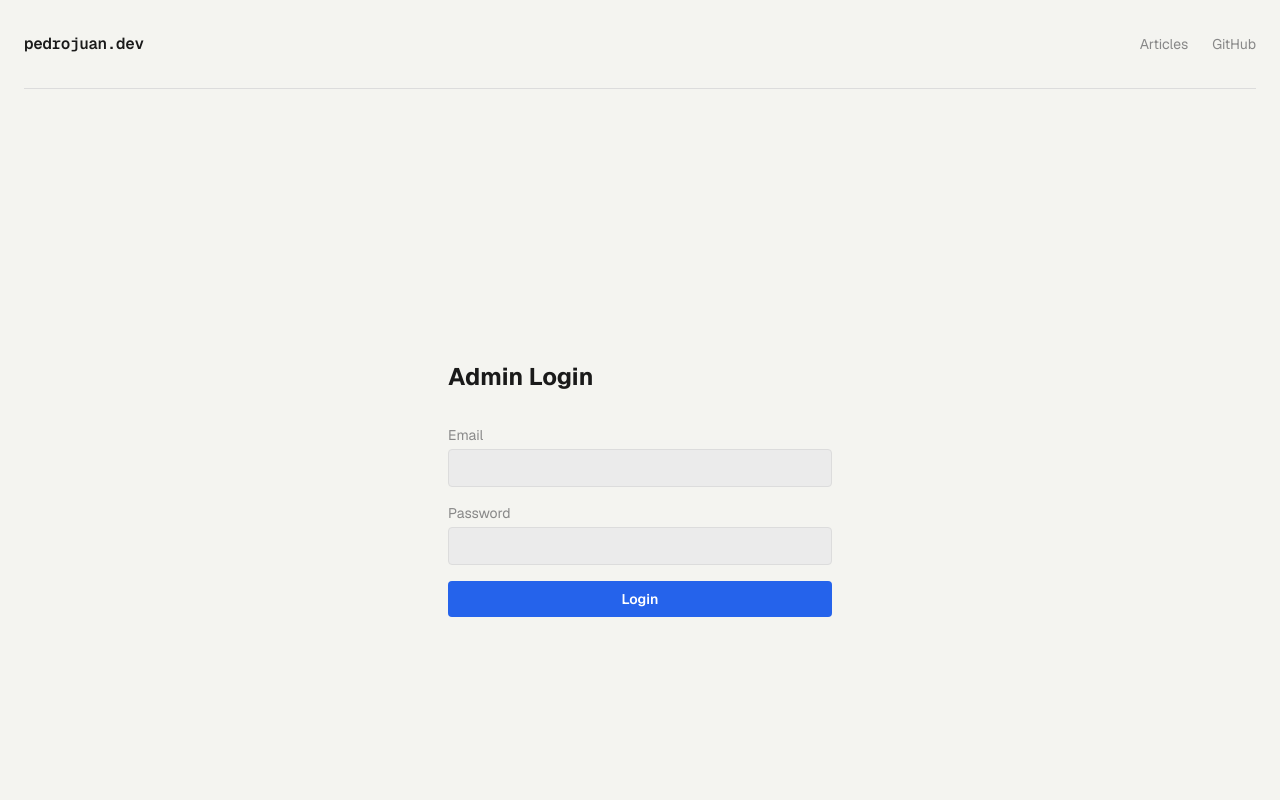
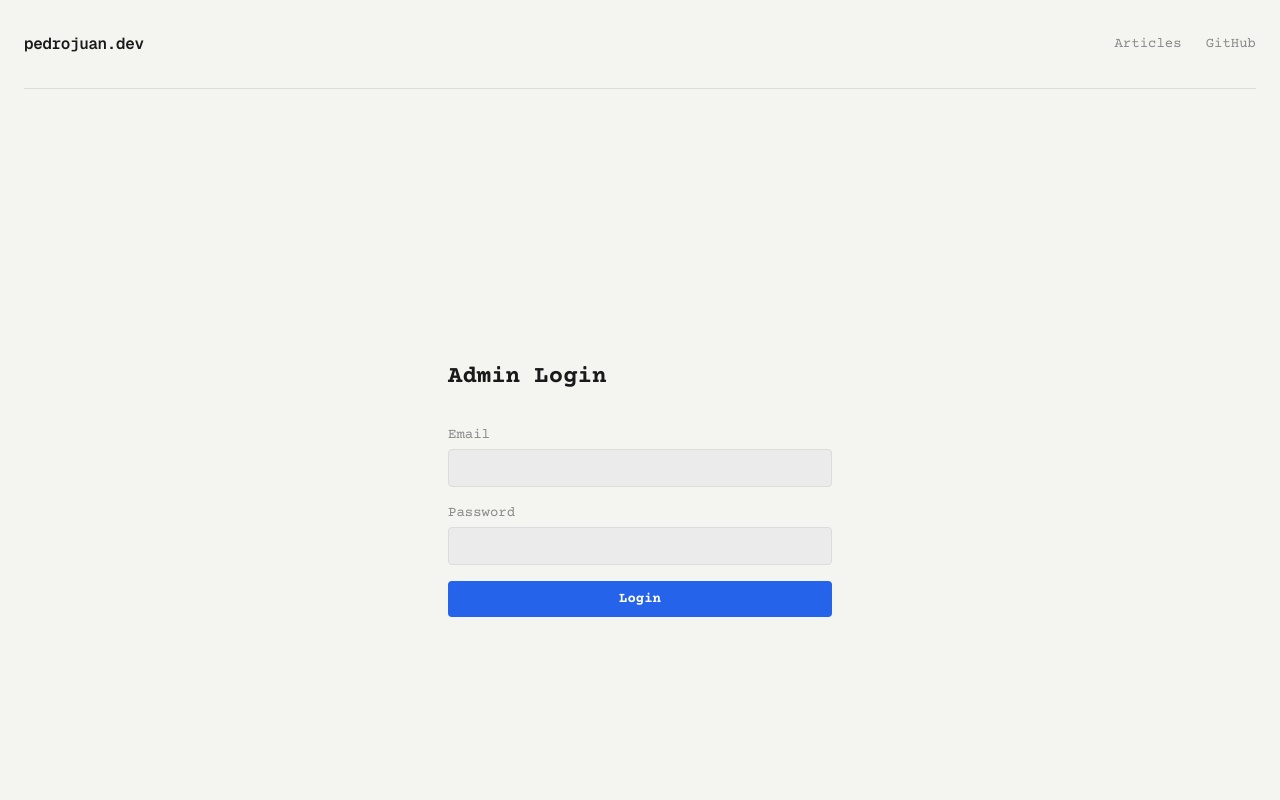
Before and after one commit to PedroJuanOfc/personal_blog, a Next.js app in the folder frontend/: page /admin/login in a window 1280 px wide. Shown: the top 800 px of the page. Built offline with nearby package versions, Linux system fonts and the light colour scheme; no server answers.

Commit message:
feat: switch to Courier Prime typewriter font and fix bio text

```diff
--- a/frontend/src/app/(public)/page.tsx
+++ b/frontend/src/app/(public)/page.tsx
@@ -57,7 +57,7 @@
           Pedro Juan.
         </h1>
         <p className="text-base leading-relaxed" style={{ color: "var(--muted)" }}>
-          Software engineer from Brazil. I write about what I learn — Python, backend development, Linux, and building things from scratch.
+          Software engineer from Brazil. I write about what I learn: Python, backend development, Linux, and building things from scratch.
         </p>
       </section>
 
--- a/frontend/src/app/globals.css
+++ b/frontend/src/app/globals.css
@@ -21,7 +21,7 @@
 body {
   background: var(--background);
   color: var(--foreground);
-  font-family: var(--font-geist-sans), system-ui, sans-serif;
+  font-family: var(--font-courier-prime), "Courier New", monospace;
   font-size: 16px;
   line-height: 1.7;
   -webkit-font-smoothing: antialiased;
--- a/frontend/src/app/layout.tsx
+++ b/frontend/src/app/layout.tsx
@@ -1,11 +1,12 @@
 import type { Metadata } from "next";
-import { Geist, Geist_Mono } from "next/font/google";
+import { Geist_Mono, Courier_Prime } from "next/font/google";
 import Script from "next/script";
 import "./globals.css";
 
-const geistSans = Geist({
-  variable: "--font-geist-sans",
+const courierPrime = Courier_Prime({
+  variable: "--font-courier-prime",
   subsets: ["latin"],
+  weight: ["400", "700"],
 });
 
 const geistMono = Geist_Mono({
@@ -29,7 +30,7 @@
   return (
     <html
       lang="en"
-      className={`${geistSans.variable} ${geistMono.variable} antialiased`}
+      className={`${courierPrime.variable} ${geistMono.variable} antialiased`}
     >
       <body className="min-h-screen" style={{ background: "var(--background)", color: "var(--foreground)" }}>
         <Script src="https://www.googletagmanager.com/gtag/js?id=G-199S16RB7Z" strategy="afterInteractive" />
```
